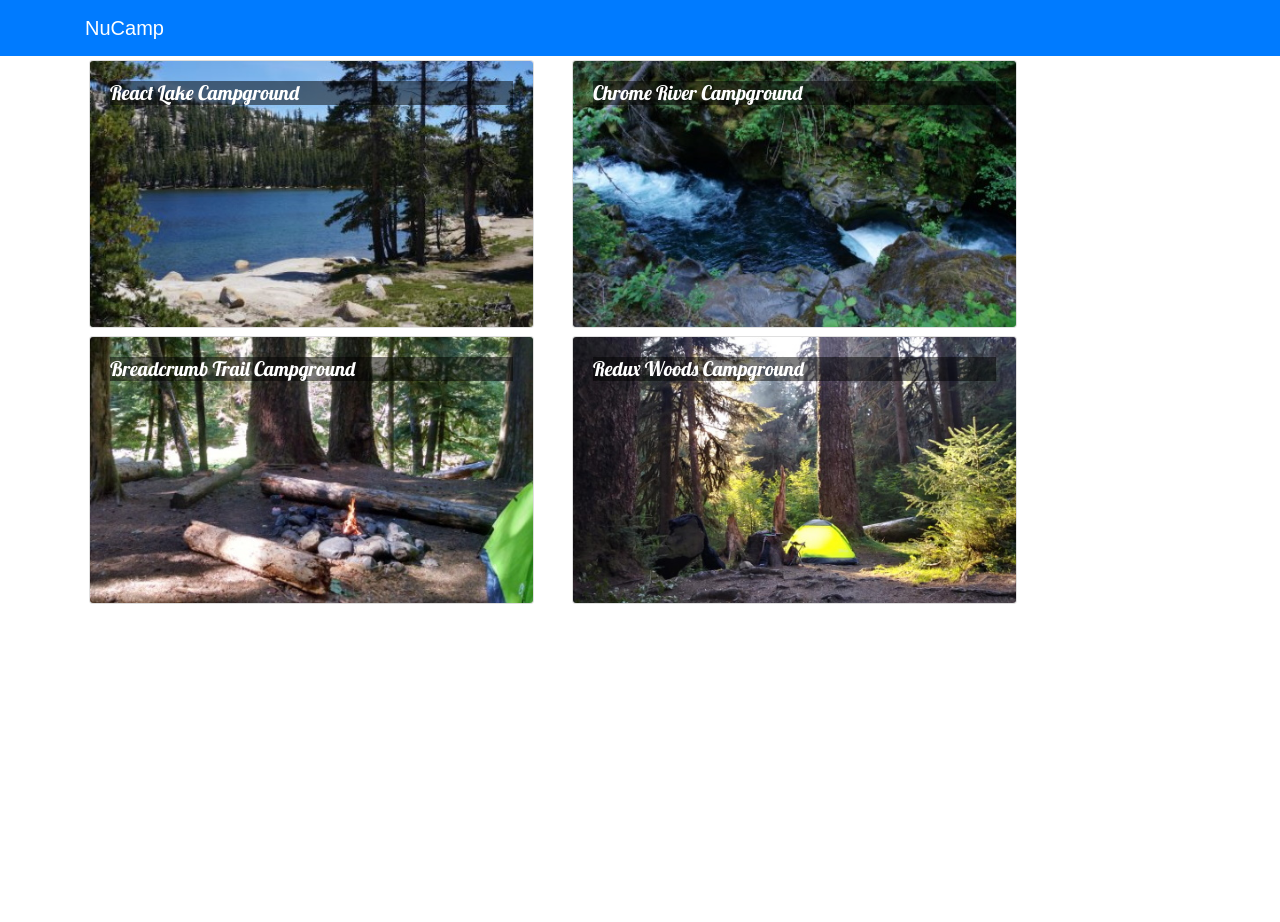
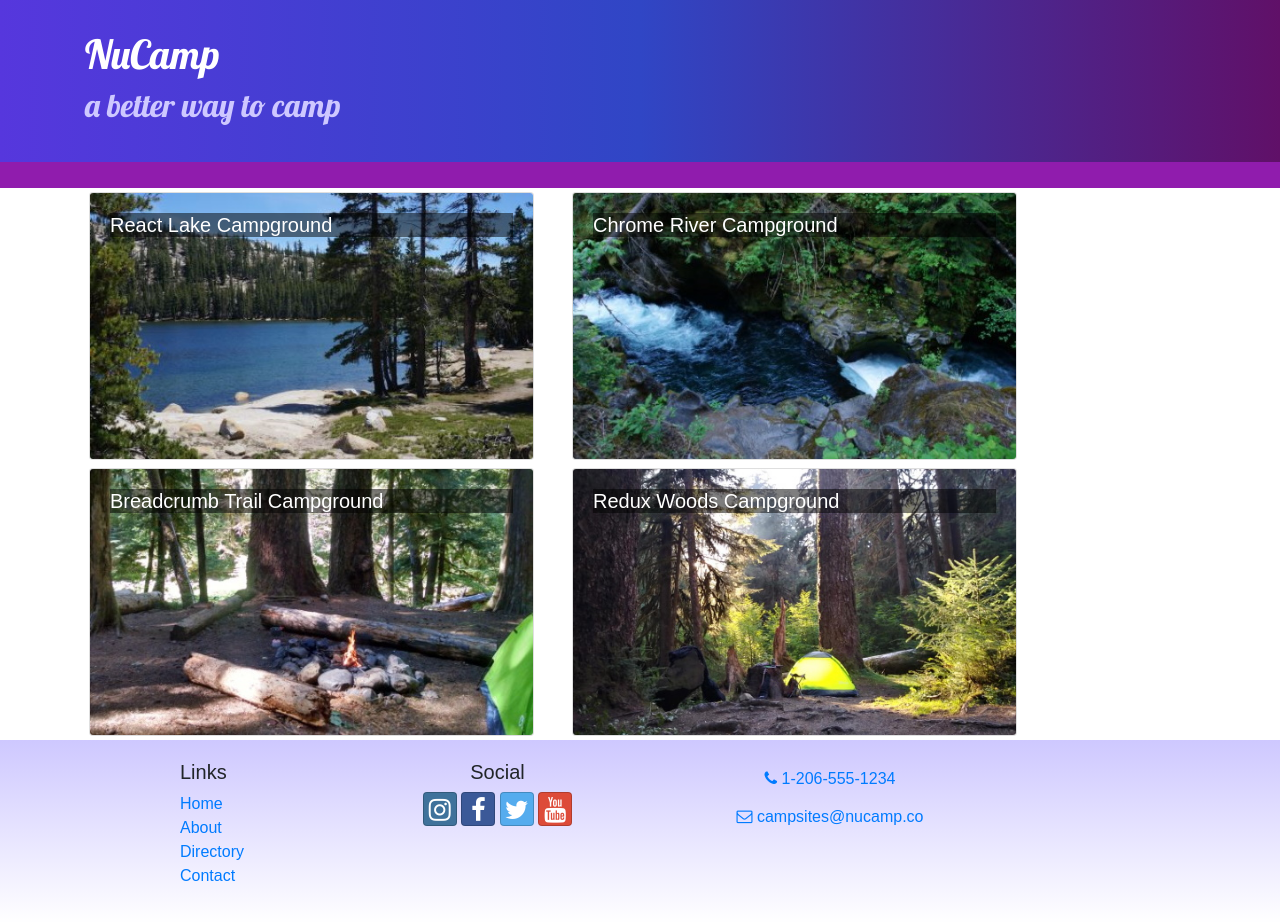
Before and after one commit to tkl509/react-nucampsite, a React (Create React App) app: page / in a window 1280 px wide. Before the commit the page ends 800 px from the top, so only its background shows below. Built offline with nearby package versions, Linux system fonts and the light colour scheme.

Commit message:
added Header and Footer components

```diff
--- a/package.json
+++ b/package.json
@@ -4,6 +4,8 @@
   "private": true,
   "dependencies": {
     "bootstrap": "4.0.0",
+    "bootstrap-social": "5.1.1",
+    "font-awesome": "4.7.0",
     "react": "^16.12.0",
     "react-dom": "^16.12.0",
     "react-popper": "0.9.2",
--- a/src/App.css
+++ b/src/App.css
@@ -2,11 +2,41 @@
   font-family: "Open-Sans", sans-serif;
 }
 
-h5 {
+h1, h2, h3, .card-body>h5 {
   font-family: "Lobster", cursive;
+}
+
+h2 {
+  color: #3046C4;
 }
 
 .card-img-overlay h5 {
   color: white;
   background-color: rgba(0, 0, 0, 0.5);
 }
+
+.row-content {
+  padding: 50px 0;
+  border-bottom: 1px ridge;
+  min-width: 200px;
+}
+
+.site-footer {
+  background-image: linear-gradient(#CEC8FF, white);
+  padding: 20px 0;
+}
+
+.jumbotron {
+  margin: 0;
+  padding: 30px;
+  background-image: linear-gradient(to right, #5637DD, #3046C5, #601068);
+  color: white;
+}
+
+.jumbotron h2 {
+  color: #CEC8FF;
+}
+
+.navbar-dark {
+  background-color: #901CAD;
+}
--- /dev/null
+++ b/src/components/FooterComponent.js
@@ -0,0 +1,34 @@
+import React from 'react';
+
+function Footer(props) {
+    return (
+        <footer className="site-footer">
+            <div className="container">
+                <div className="row">
+                    <div className="col-4 col-sm-2 offset-1">
+                        <h5>Links</h5>
+                        <ul className="list-unstyled">
+                            <li><a href="#">Home</a></li>
+                            <li><a href="#">About</a></li>
+                            <li><a href="#">Directory</a></li>
+                            <li><a href="#">Contact</a></li>
+                        </ul>
+                    </div>
+                    <div className="col-6 col-sm-3 text-center">
+                        <h5>Social</h5>
+                        <a className="btn btn-social-icon btn-instagram" href="http://instagram.com/"><i className="fa fa-instagram" /></a>{' '}
+                        <a className="btn btn-social-icon btn-facebook" href="http://www.facebook.com/"><i className="fa fa-facebook" /></a>{' '}
+                        <a className="btn btn-social-icon btn-twitter" href="http://twitter.com/"><i className="fa fa-twitter" /></a>{' '}
+                        <a className="btn btn-social-icon btn-google" href="http://youtube.com/"><i className="fa fa-youtube" /></a>
+                    </div>
+                    <div className="col-sm-4 text-center">
+                        <a role="button" className="btn btn-link" href="tel:+12065551234"><i className="fa fa-phone" /> 1-206-555-1234</a><br />
+                        <a role="button" className="btn btn-link" href="mailto:notreal@notreal.co"><i className="fa fa-envelope-o" /> campsites@nucamp.co</a>
+                    </div>
+                </div>
+            </div>
+        </footer>
+    )
+}
+
+export default Footer;
--- /dev/null
+++ b/src/components/HeaderComponent.js
@@ -0,0 +1,28 @@
+import React, { Component }  from 'react';
+import { Navbar, NavbarBrand, Jumbotron } from 'reactstrap';
+
+class Header extends Component {
+    render() {
+        return (
+            <React.Fragment>
+                <Jumbotron fluid>
+                    <div className="container">
+                        <div className="row">
+                            <div className="col">
+                                <h1>NuCamp</h1>
+                                <h2>a better way to camp</h2>
+                            </div>
+                        </div>
+                    </div>
+                </Jumbotron>
+                <Navbar dark sticky="top">
+                    <div className="container">
+                        <NavbarBrand href="/"></NavbarBrand>
+                    </div>
+                </Navbar>
+            </React.Fragment>
+        );
+    }
+}
+
+export default Header;
--- a/src/components/MainComponent.js
+++ b/src/components/MainComponent.js
@@ -3,6 +3,8 @@
 import Directory from './DirectoryComponent';
 import CampsiteInfo from './CampsiteInfoComponent';
 import { CAMPSITES } from '../shared/campsites';
+import Header from './HeaderComponent';
+import Footer from './FooterComponent';
 
 class Main extends Component {
     constructor(props) {
@@ -20,13 +22,10 @@
     render() {
         return(
             <div>
-                <Navbar dark color="primary">
-                    <div className="container">
-                        <NavbarBrand href="/">NuCamp</NavbarBrand>
-                    </div>
-                </Navbar>
+                <Header />
                 <Directory campsites={this.state.campsites} onClick={campsiteID => this.onCampsiteSelect(campsiteID)}/>
                 <CampsiteInfo campsite={this.state.campsites.filter(campsite => campsite.id === this.state.selectedCampsite)[0]}/>
+                <Footer />
             </div>
         );
     };
--- a/src/index.js
+++ b/src/index.js
@@ -5,6 +5,8 @@
 import 'bootstrap/dist/css/bootstrap.min.css';
 import 'typeface-lobster';
 import 'typeface-open-sans';
+import 'font-awesome/css/font-awesome.css';
+import 'bootstrap-social/bootstrap-social.css';
 import App from './App';
 
 ReactDOM.render(<App />, document.getElementById('root'));
```
Also changed, not shown: 1 other file (tests, documents, lock files or other folders).
